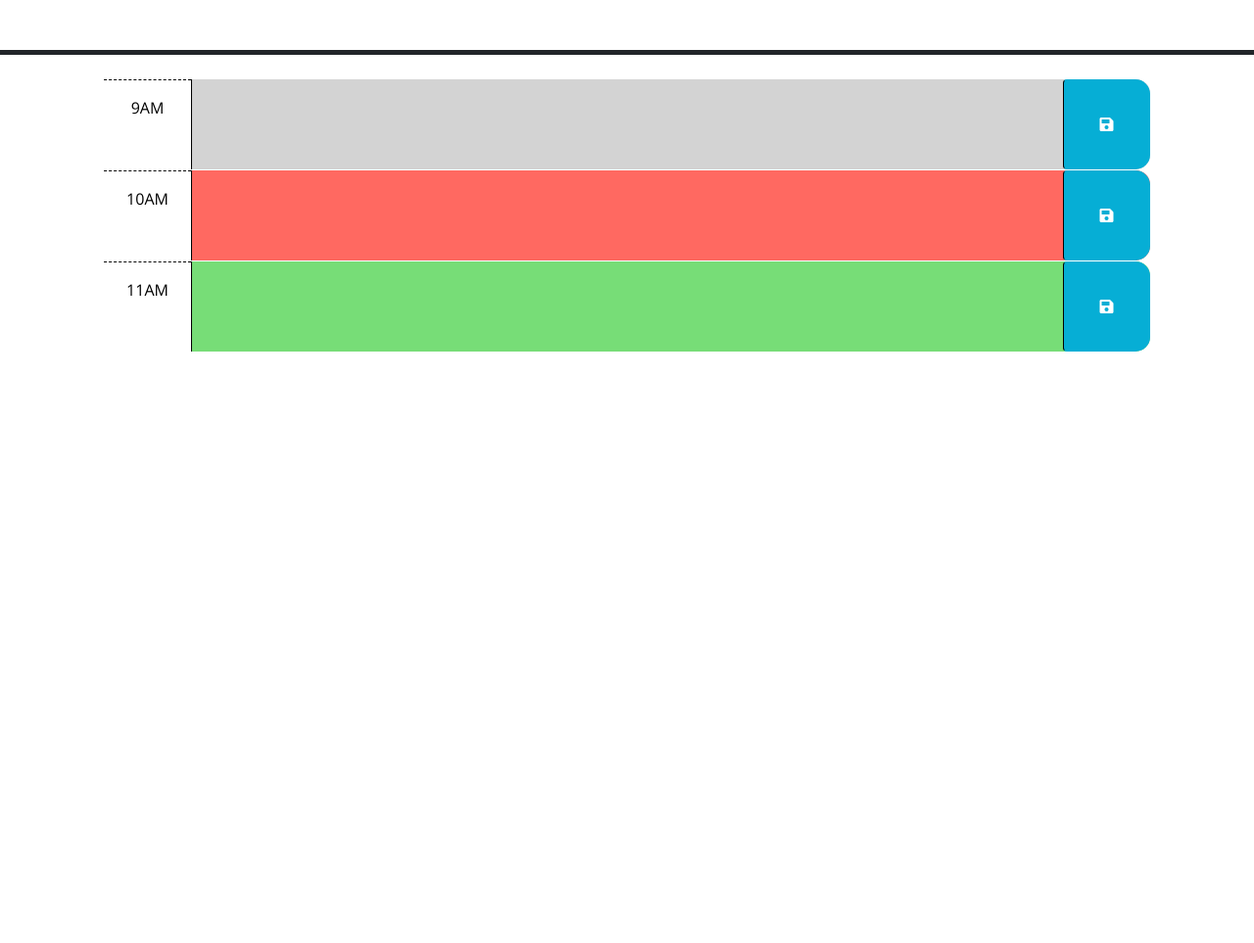
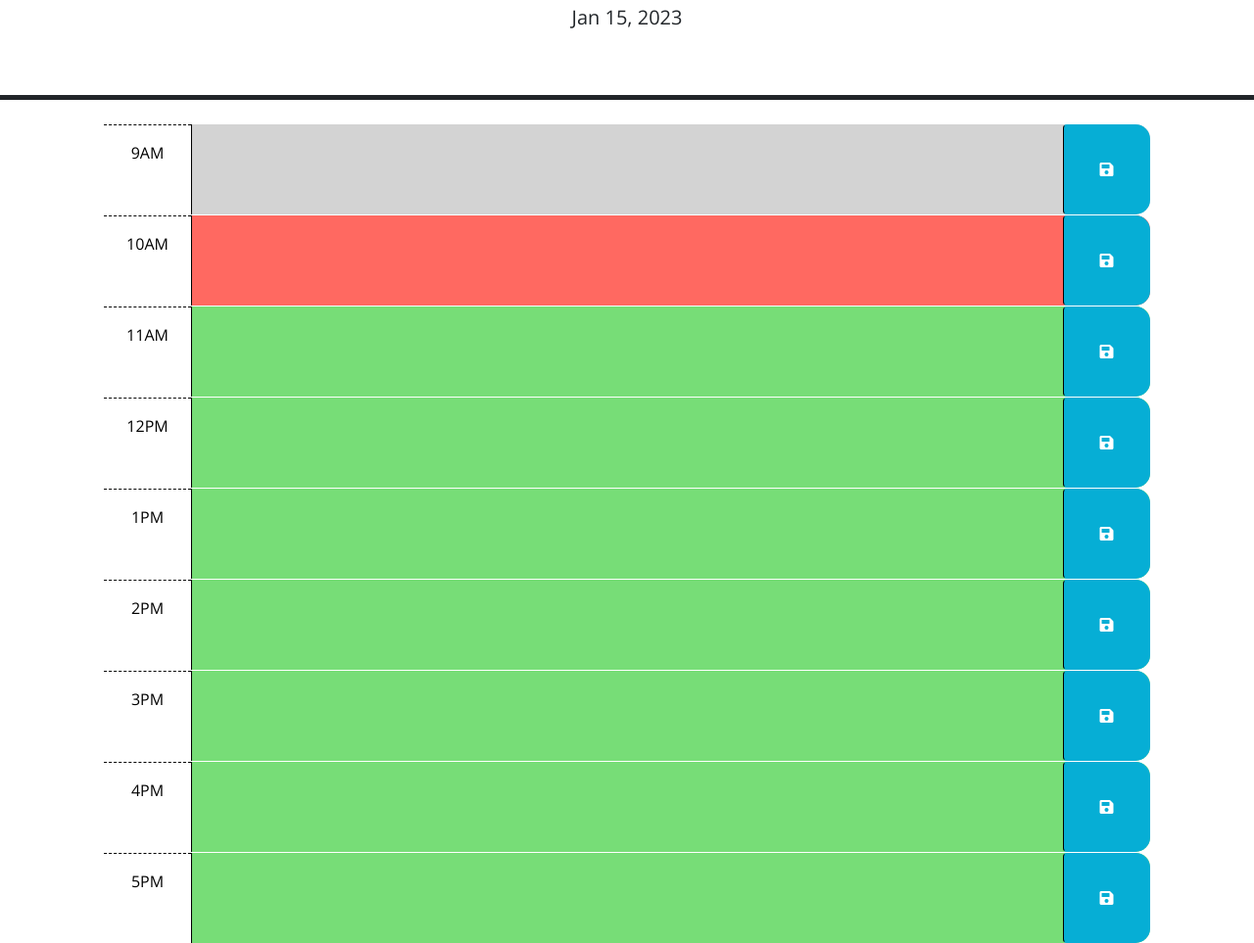
Before and after one commit to Tyler-Hill/WorkDay-Sched-Ch5, a plain HTML site: page Develop/index.html in a window 1280 px wide. Shown: the part 176-1139 px from the top of the page at 98% size. Before the commit the page ends 800 px from the top, so only its background shows below. Drawn offline with nearby package versions, Linux system fonts and the light colour scheme.

Commit message:
added hour blocks

```diff
--- a/Develop/index.html
+++ b/Develop/index.html
@@ -66,6 +66,54 @@
         </button>
       </div>
 
+      <div id="hour-12" class="row time-block future">
+        <div class="col-2 col-md-1 hour text-center py-3">12PM</div>
+        <textarea class="col-8 col-md-10 description" rows="3"> </textarea>
+        <button class="btn saveBtn col-2 col-md-1" aria-label="save">
+          <i class="fas fa-save" aria-hidden="true"></i>
+        </button>
+      </div>
+
+      <div id="hour-13" class="row time-block future">
+        <div class="col-2 col-md-1 hour text-center py-3">1PM</div>
+        <textarea class="col-8 col-md-10 description" rows="3"> </textarea>
+        <button class="btn saveBtn col-2 col-md-1" aria-label="save">
+          <i class="fas fa-save" aria-hidden="true"></i>
+        </button>
+      </div>
+
+      <div id="hour-14" class="row time-block future">
+        <div class="col-2 col-md-1 hour text-center py-3">2PM</div>
+        <textarea class="col-8 col-md-10 description" rows="3"> </textarea>
+        <button class="btn saveBtn col-2 col-md-1" aria-label="save">
+          <i class="fas fa-save" aria-hidden="true"></i>
+        </button>
+      </div>
+
+      <div id="hour-15" class="row time-block future">
+        <div class="col-2 col-md-1 hour text-center py-3">3PM</div>
+        <textarea class="col-8 col-md-10 description" rows="3"> </textarea>
+        <button class="btn saveBtn col-2 col-md-1" aria-label="save">
+          <i class="fas fa-save" aria-hidden="true"></i>
+        </button>
+      </div>
+
+      <div id="hour-16" class="row time-block future">
+        <div class="col-2 col-md-1 hour text-center py-3">4PM</div>
+        <textarea class="col-8 col-md-10 description" rows="3"> </textarea>
+        <button class="btn saveBtn col-2 col-md-1" aria-label="save">
+          <i class="fas fa-save" aria-hidden="true"></i>
+        </button>
+      </div>
+
+      <div id="hour-17" class="row time-block future">
+        <div class="col-2 col-md-1 hour text-center py-3">5PM</div>
+        <textarea class="col-8 col-md-10 description" rows="3"> </textarea>
+        <button class="btn saveBtn col-2 col-md-1" aria-label="save">
+          <i class="fas fa-save" aria-hidden="true"></i>
+        </button>
+      </div>
+
     <script src="https://code.jquery.com/jquery-3.4.1.min.js"></script>
     <script
       src="https://cdn.jsdelivr.net/npm/dayjs@1.11.3/dayjs.min.js"
--- a/Develop/script.js
+++ b/Develop/script.js
@@ -6,6 +6,8 @@ $(function () {
     localStorage.setItem(parent, description)
   });
 
+  let date = dayjs().format("MMM D, YYYY");
+  $("#currentDay").text(date);
   // TODO: Add a listener for click events on the save button. This code should
   // use the id in the containing time-block as a key to save the user input in
   // local storage. HINT: What does `this` reference in the click listener
```
